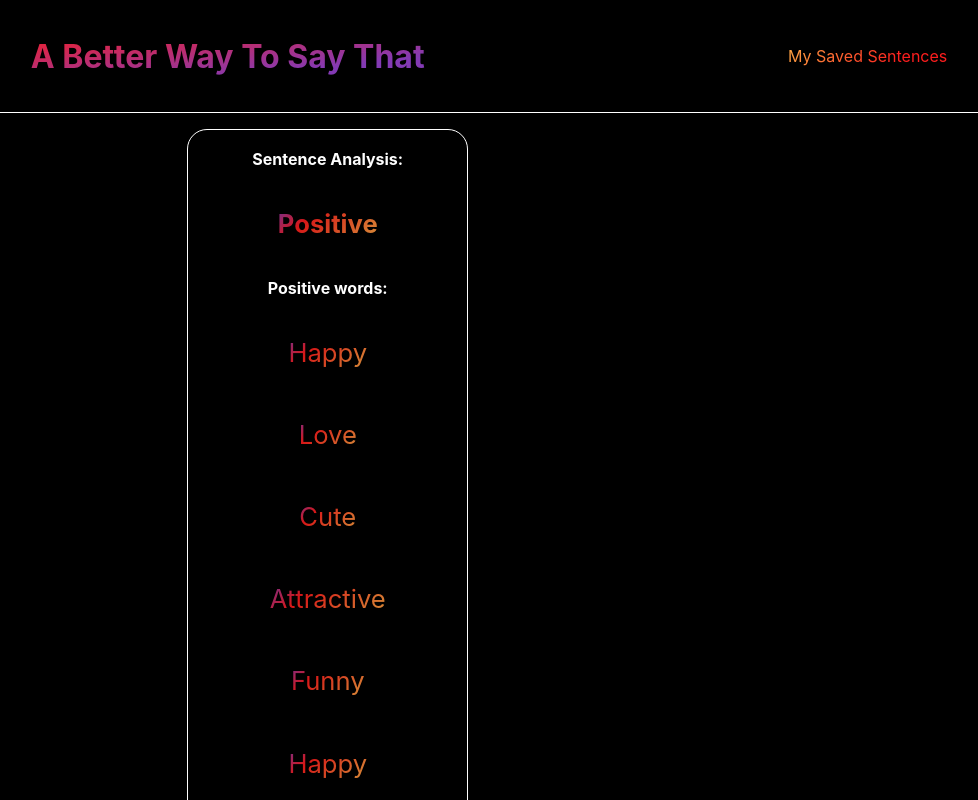
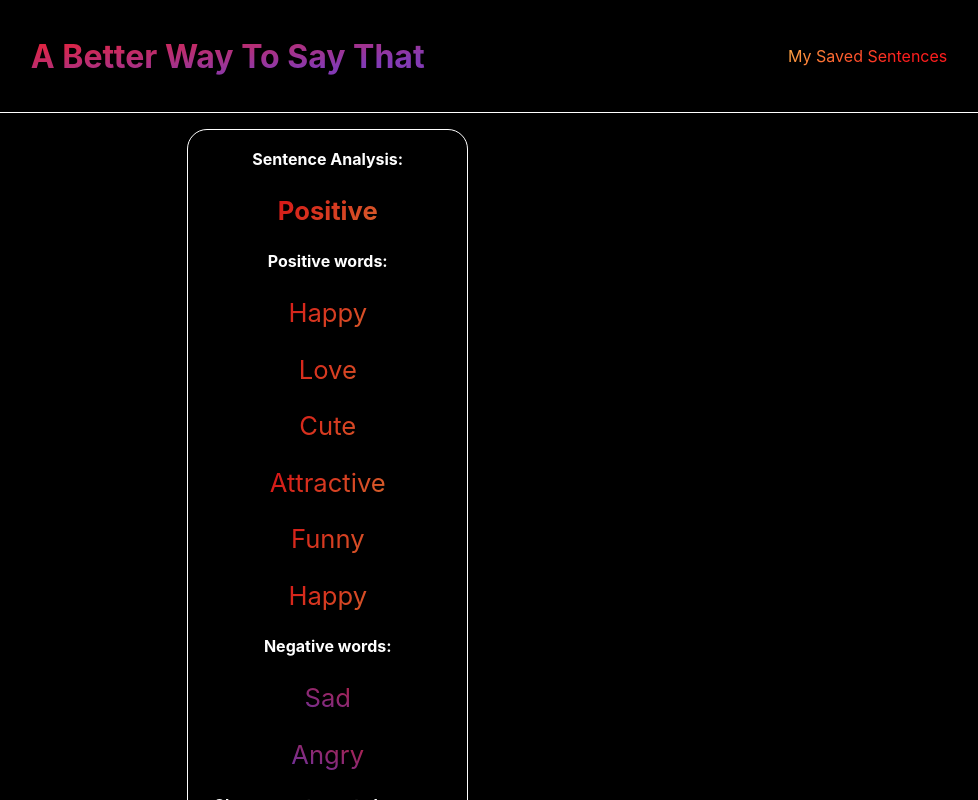
Before and after one commit to tylrs/a-better-way-to-say-that, a React (Create React App) app: page / in a window 1280 px wide. Both pictures are taken after typing "Sample" into the empty fields and a click on the button "Submit". Shown: the top 800 px of the page, without its empty margins (151-1129 px from the left). Built offline with nearby package versions, Linux system fonts and the light colour scheme.

Commit message:
Add styling to account for over 5 polarity words

```diff
--- a/src/components/Panel/Panel.css
+++ b/src/components/Panel/Panel.css
@@ -15,6 +15,18 @@
 .current-panel {
     animation: fadeIn 3s;
     visibility: visible;
+}
+
+.num2 {
+    display: block;
+}
+
+.num2 > button.positive {
+    margin-right: 2%;
+}
+
+.num2 > button.negative {
+    margin-left: 2%;
 }
 
 .positive {
--- a/src/components/Panel/Panel.js
+++ b/src/components/Panel/Panel.js
@@ -36,7 +36,7 @@ const Panel = ({info, panel, currentPanel}) => {
     })
 
     return (
-        <article className={panel === currentPanel ? 'panel current-panel' : 'panel'}>
+        <article className={panel === currentPanel ? `panel current-panel num${panel}` : 'panel'}>
             {panelContent}
         </article>
     )
```
